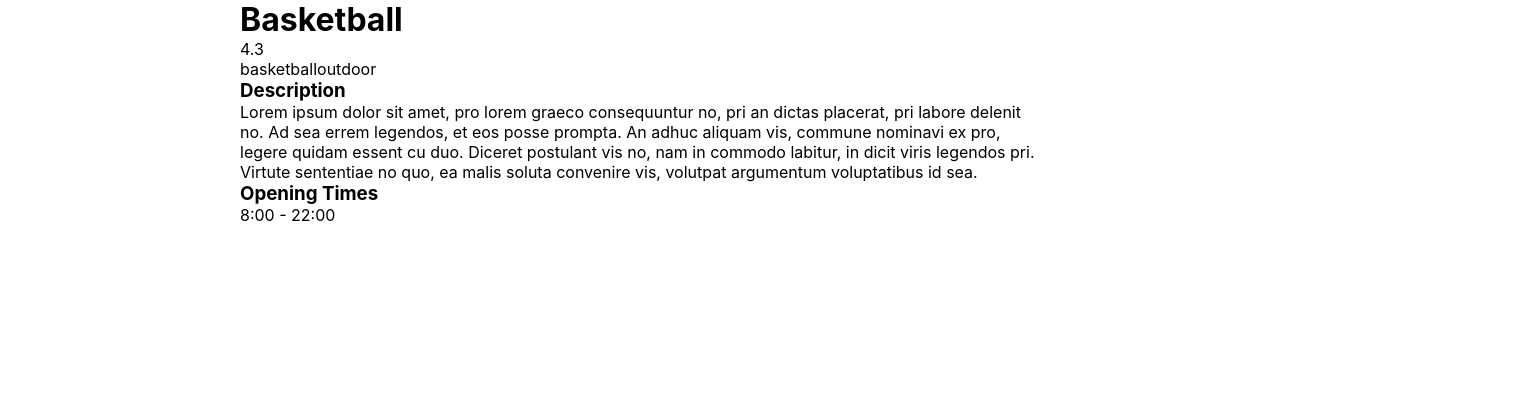
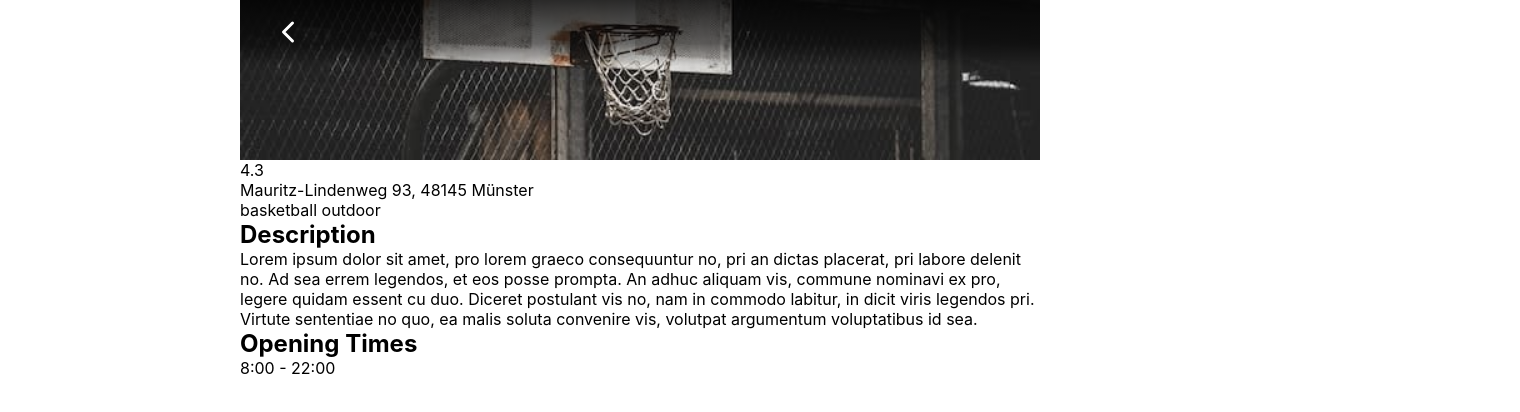
Before and after one commit to marvinRoellecke/capstone-project-ts, a Next.js app: page /basketball in a window 1280 px wide. Shown: the top 412 px of the page, 1520 px wide, since content can reach past the window. Built offline with nearby package versions, Linux system fonts and the light colour scheme.

Commit message:
make image a background image in order to apply linear gradient. add linear gradient varibale

```diff
--- a/components/GlobalStyles.js
+++ b/components/GlobalStyles.js
@@ -16,12 +16,19 @@ const GlobalStyles = createGlobalStyle`
       rgba(0, 0, 0, 0.01) 70.46%,
       rgba(0, 0, 0, 0) 100%
     );
+    --background-filter-toBottom: linear-gradient(
+        180deg,
+        rgba(0, 0, 0, 0.81) 0%,
+        rgba(0, 0, 0, 0.53) 27.08%,
+        rgba(0, 0, 0, 0) 41.67%
+    );
     }
 
     * {
         box-sizing: border-box;
         padding: 0;
         margin: 0;
+        xborder: 1px solid green;
     }
 
     #__next {
--- a/pages/[slug].js
+++ b/pages/[slug].js
@@ -2,6 +2,8 @@ import testItemData from "../utils/data/testItemData";
 import Link from "next/link";
 import { useRouter } from "next/router";
 import Image from "next/image";
+import styled from "styled-components";
+import { IoStar, IoLocationSharp, IoChevronBackOutline } from "react-icons/io5";
 
 export default function DetailsPage() {
   const router = useRouter();
@@ -20,16 +22,24 @@ export default function DetailsPage() {
     <>
       <div>
         <header></header>
-        <main>
-          <h1>{currentLocation.title}</h1>
+        <StyledMain>
+          <StyledDiv image={currentLocation.image}></StyledDiv>
+          <StyledDivTitle>
+            <StyledIoChevronBackOutline />
+            <StyledTitle>{currentLocation.title}</StyledTitle>
+          </StyledDivTitle>
           <p>{currentLocation.rating}</p>
-          <p>{currentLocation.address.address}</p>
+          <p>
+            {currentLocation.address.street}{" "}
+            {currentLocation.address.streetNumber},{" "}
+            {currentLocation.address.postcode} {currentLocation.address.city}
+          </p>
           <div>
             {currentLocation.tags.map((tag) => (
-              <span key={tag}>{tag}</span>
+              <span key={tag}>{tag} </span>
             ))}
           </div>
-          <h3>Description</h3>
+          <h2>Description</h2>
           <article>
             Lorem ipsum dolor sit amet, pro lorem graeco consequuntur no, pri an
             dictas placerat, pri labore delenit no. Ad sea errem legendos, et
@@ -39,10 +49,49 @@ export default function DetailsPage() {
             quo, ea malis soluta convenire vis, volutpat argumentum voluptatibus
             id sea.
           </article>
-          <h3>Opening Times</h3>
+          <h2>Opening Times</h2>
           <aside>8:00 - 22:00</aside>
-        </main>
+        </StyledMain>
       </div>
     </>
   );
 }
+
+const StyledMain = styled.main`
+  display: flex;
+  flex-direction: column;
+`;
+
+const StyledDiv = styled.div`
+  height: 10rem;
+
+  background-image: var(--background-filter-toBottom),
+    url(${(props) => props.image});
+  background-position: center;
+  background-size: cover;
+`;
+
+const StyledImage = styled(Image)`
+  object-fit: cover;
+`;
+
+const StyledDivTitle = styled.div`
+  position: absolute;
+  display: flex;
+  justify-content: space-between;
+
+  align-items: center;
+  color: white;
+  width: 100%;
+  height: 3rem;
+  padding: 2rem;
+`;
+
+const StyledTitle = styled.h1`
+  font-size: 1.5rem;
+`;
+
+const StyledIoChevronBackOutline = styled(IoChevronBackOutline)`
+  width: auto;
+  height: 2rem;
+`;
--- a/utils/data/testItemData.js
+++ b/utils/data/testItemData.js
@@ -7,7 +7,7 @@ const testItemData = [
     rating: 3.7,
     address: {
       street: "Mauritz-Lindenweg",
-      number: 93,
+      streetNumber: 93,
       postcode: 48145,
       city: "Münster",
     },
@@ -21,7 +21,7 @@ const testItemData = [
     rating: 4.3,
     address: {
       street: "Mauritz-Lindenweg",
-      number: 93,
+      streetNumber: 93,
       postcode: 48145,
       city: "Münster",
     },
@@ -35,7 +35,7 @@ const testItemData = [
     rating: 4.7,
     address: {
       street: "Mauritz-Lindenweg",
-      number: 93,
+      streetNumber: 93,
       postcode: 48145,
       city: "Münster",
     },
@@ -49,7 +49,7 @@ const testItemData = [
     rating: 4.2,
     address: {
       street: "Mauritz-Lindenweg",
-      number: 93,
+      streetNumber: 93,
       postcode: 48145,
       city: "Münster",
     },
@@ -63,7 +63,7 @@ const testItemData = [
     rating: 3.7,
     address: {
       street: "Mauritz-Lindenweg",
-      number: 93,
+      streetNumber: 93,
       postcode: 48145,
       city: "Münster",
     },
@@ -77,7 +77,7 @@ const testItemData = [
     rating: 3.4,
     address: {
       street: "Mauritz-Lindenweg",
-      number: 93,
+      streetNumber: 93,
       postcode: 48145,
       city: "Münster",
     },
@@ -91,7 +91,7 @@ const testItemData = [
     rating: 4.4,
     address: {
       street: "Mauritz-Lindenweg",
-      number: 93,
+      streetNumber: 93,
       postcode: 48145,
       city: "Münster",
     },
@@ -105,7 +105,7 @@ const testItemData = [
     rating: 3.9,
     address: {
       street: "Mauritz-Lindenweg",
-      number: 93,
+      streetNumber: 93,
       postcode: 48145,
       city: "Münster",
     },
@@ -119,7 +119,7 @@ const testItemData = [
     rating: 4.1,
     address: {
       street: "Mauritz-Lindenweg",
-      number: 93,
+      streetNumber: 93,
       postcode: 48145,
       city: "Münster",
     },
@@ -133,7 +133,7 @@ const testItemData = [
     rating: 3.5,
     address: {
       street: "Mauritz-Lindenweg",
-      number: 93,
+      streetNumber: 93,
       postcode: 48145,
       city: "Münster",
     },
```
